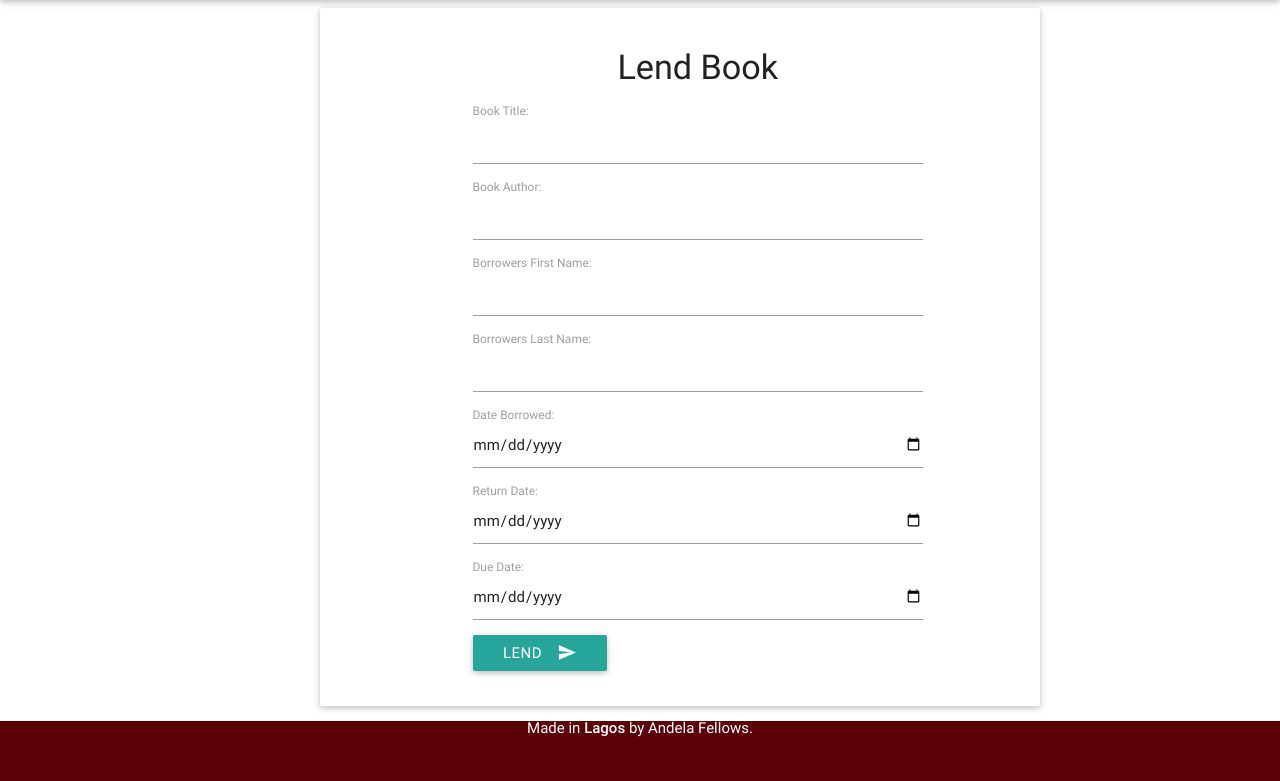
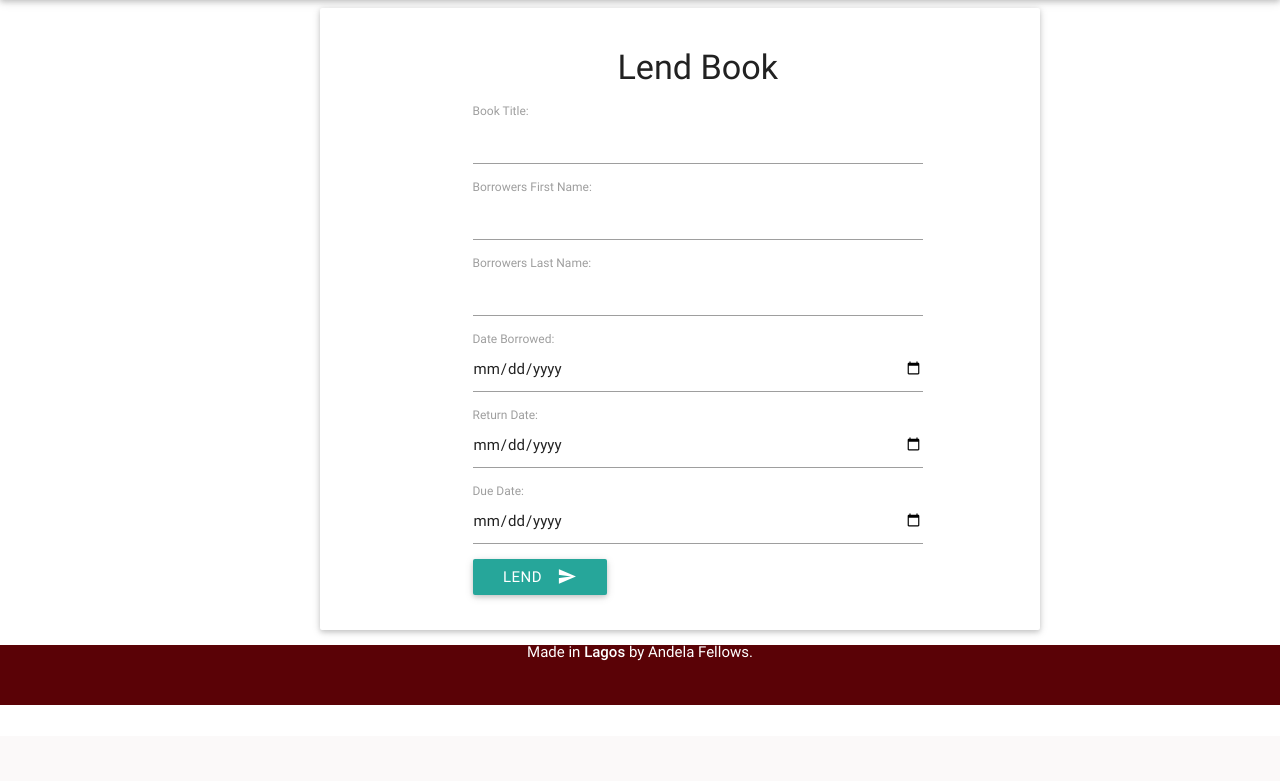
Before and after one commit to andela-gokerayi/Library-app, a Django app: template templates/borrow_book.html in a window 1280 px wide. Shown: the part 64-845 px from the top of the page. After the commit the page ends 769 px from the top, so only its background shows below. Run offline with Django 3.2, Linux system fonts and the light colour scheme; the template is opened without the code that fills it, so the values that code supplies are empty; parts of the project's set-up code (start-up, migrations or seed data) failed here and were passed over; some libraries are stand-ins or nearby versions.

Commit message:
Made some changes

```diff
--- a/library/urls.py
+++ b/library/urls.py
@@ -20,7 +20,7 @@ urlpatterns = patterns ('',
     url(r'^logout/$', logout, name='logout'),
     url(r'^book-status/$', BookListView.as_view(), name='book-list'),
     url(r'^add-book/$', login_required(get_book), name='add-book'),
-    url(r'^edit-book/(?P<id>\d+)/$', login_required(get_book), name='bookedit-'),
-    url(r'^borrow/$', borrow_book, name='borrow-book'),
+    url(r'^edit-book/(?P<id>\d+)/$', login_required(get_book), name='edit-book'),
+    url(r'^borrow/(?P<id>\d+)/$', borrow_book, name='borrow-book'),
     # url(r'^accounts/register/$', register_user),
 )
--- a/templates/book/book_detail.html
+++ b/templates/book/book_detail.html
@@ -20,7 +20,7 @@
               <p>Given By: {{book.source}}</p>
             <div class="card-action links">
                 <a href="/edit-book/{{book.id}}" class="waves-effect waves-green btn-flat ">Edit</a>
-                <a href="{% url 'borrow-book' %}" class="waves-effect waves-green btn-flat ">Lend</a>
+                <a href="/borrow/{{book.id}}"class="waves-effect waves-green btn-flat ">Lend</a>
             </div>
           </div>
         </div>
--- a/templates/book/book_list.html
+++ b/templates/book/book_list.html
@@ -40,7 +40,7 @@
                         <td>{{book.category}}</td>
                         <td>{{book.quantity}}</td>
                         <td>{{book.num_book_available}}</td>
-                        <td><a href= "{% url 'borrow-book' %}"><button class="waves-effect waves-light btn-small ">lend</button></a></td>
+                        <td><a href= "/borrow/{{book.id}}"><button class="waves-effect waves-light btn-small ">lend</button></a></td>
                     </tr>
                 {% endfor %}
             </tbody>
--- a/templates/borrow_book.html
+++ b/templates/borrow_book.html
@@ -9,8 +9,8 @@
               {% csrf_token %}
                 <label for="id_title">Book Title: </label>
                 <input id = "id_title" type="text" name="title" value="{{ current_title }}">
-                <label for="id_author">Book Author: </label>
-                <input id = "id_author" type="text" name="author" value="{{ current_author }}">
+                <!--<label for="id_author">Book Author: </label>
+                <input id = "id_author" type="text" name="author" value="{{ current_author }}">-->
                 <label for="id_borrower_first_name">Borrowers First Name: </label>
                 <input id = "id_borrower_first_name" type="text" name="borrower_first_name" value="{{ current_first_name }}">
                 <label for="id_borrower_last_name">Borrowers Last Name: </label>
```
Also changed, not shown: apps/book/forms.py (+5 -4 lines), apps/book/views.py (+2 -21 lines).
